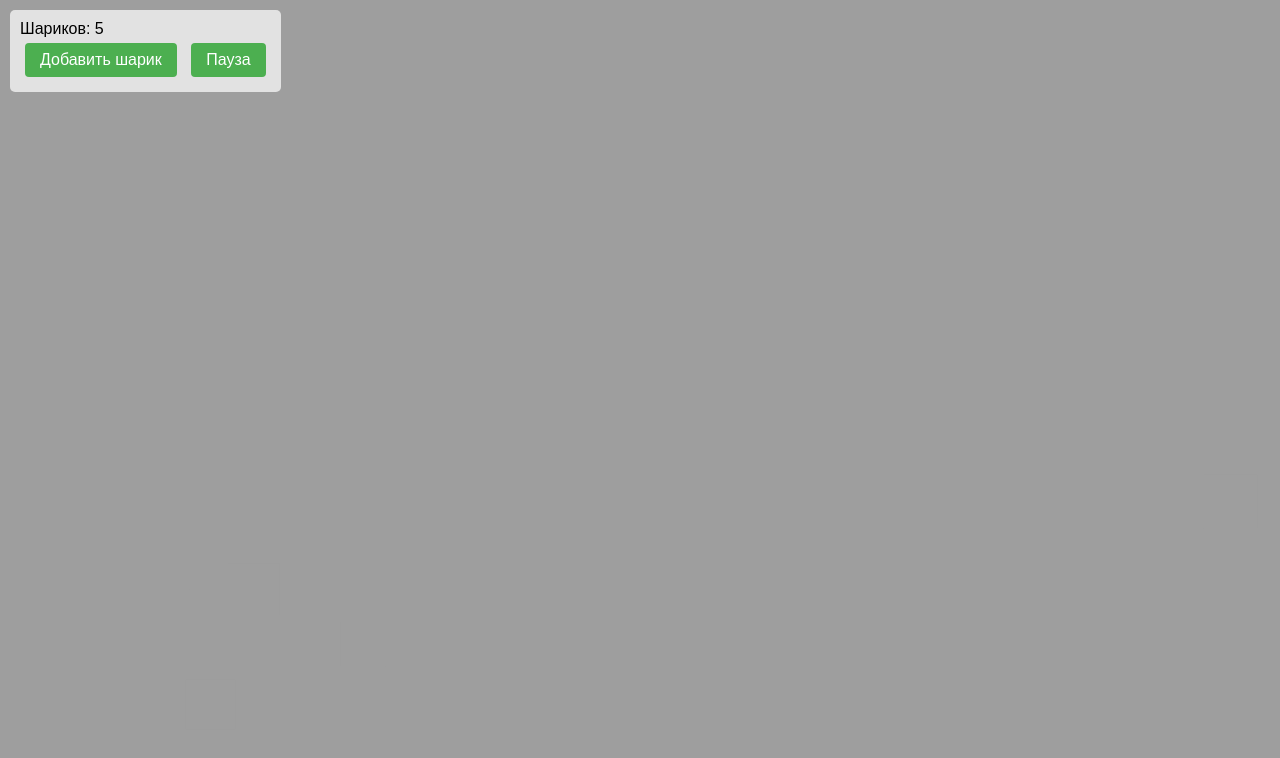
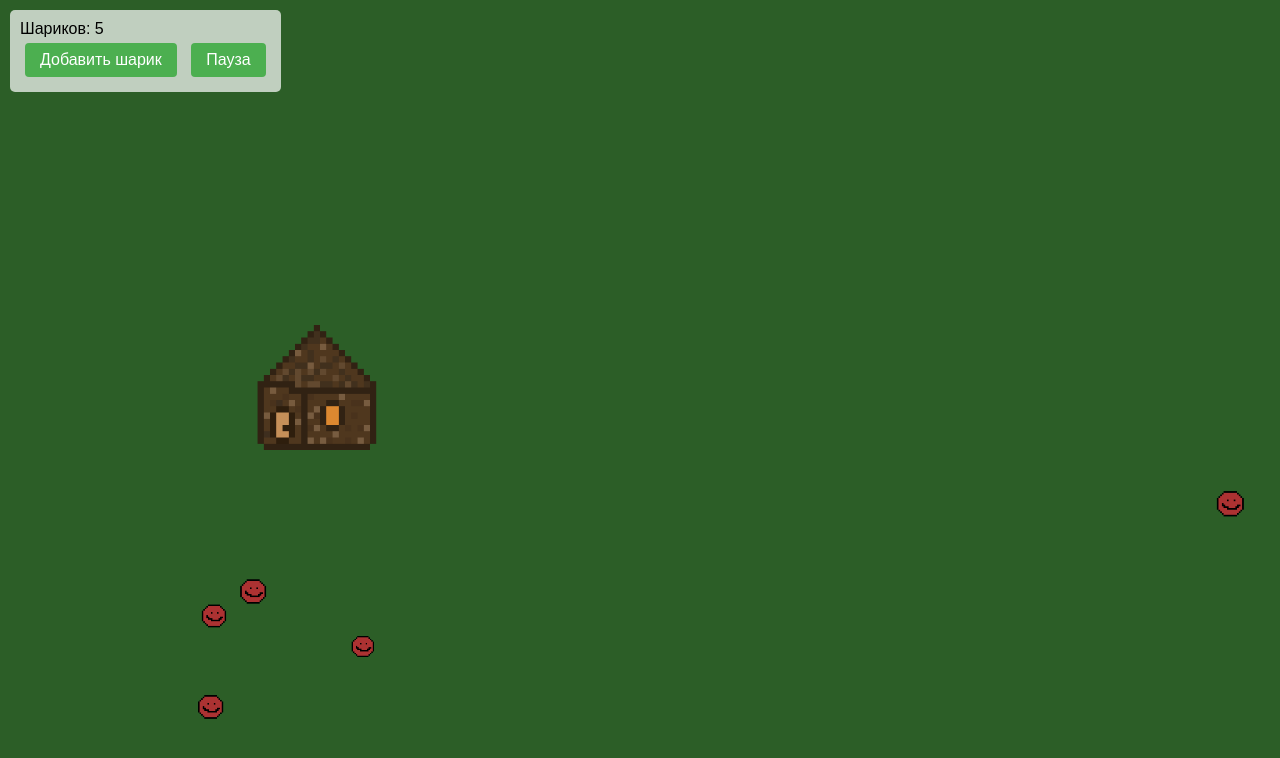
Before and after one commit to horrygame/funtoplay, a website: page index.html in a window 1280 px wide. Drawn offline with Linux system fonts and the light colour scheme.

Commit message:
Update index.html

```diff
--- a/index.html
+++ b/index.html
@@ -67,15 +67,15 @@
         // Загрузка изображений
         function loadImages() {
             houseImg = new Image();
-            houseImg.src = 'https://i.pinimg.com/736x/83/a2/be/83a2beadde89316b0bd43c5a58d956f2.jpg';
+            houseImg.src = 'basic_house.png';
             houseImg.onload = imageLoaded;
 
             ballImg = new Image();
-            ballImg.src = 'https://i.pinimg.com/736x/6d/f0/bc/6df0bcb84b425f6cf2f9b8954f1b0916.jpg';
+            ballImg.src = 'red_guy.png';
             ballImg.onload = imageLoaded;
 
             bgImg = new Image();
-            bgImg.src = 'https://i.pinimg.com/736x/1e/46/cd/1e46cdfd6cc833eb7a41fc65a56f0453.jpg';
+            bgImg.src = 'bg_game.png';
             bgImg.onload = imageLoaded;
         }
 
```
